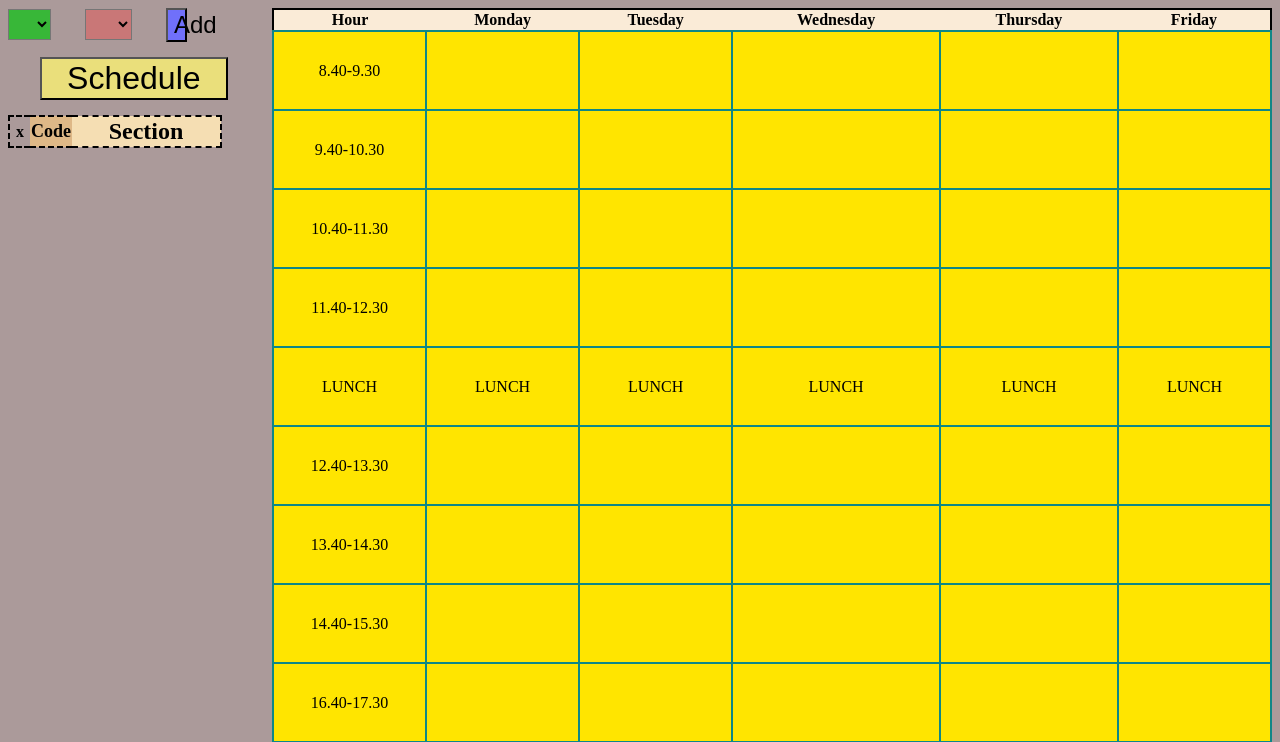
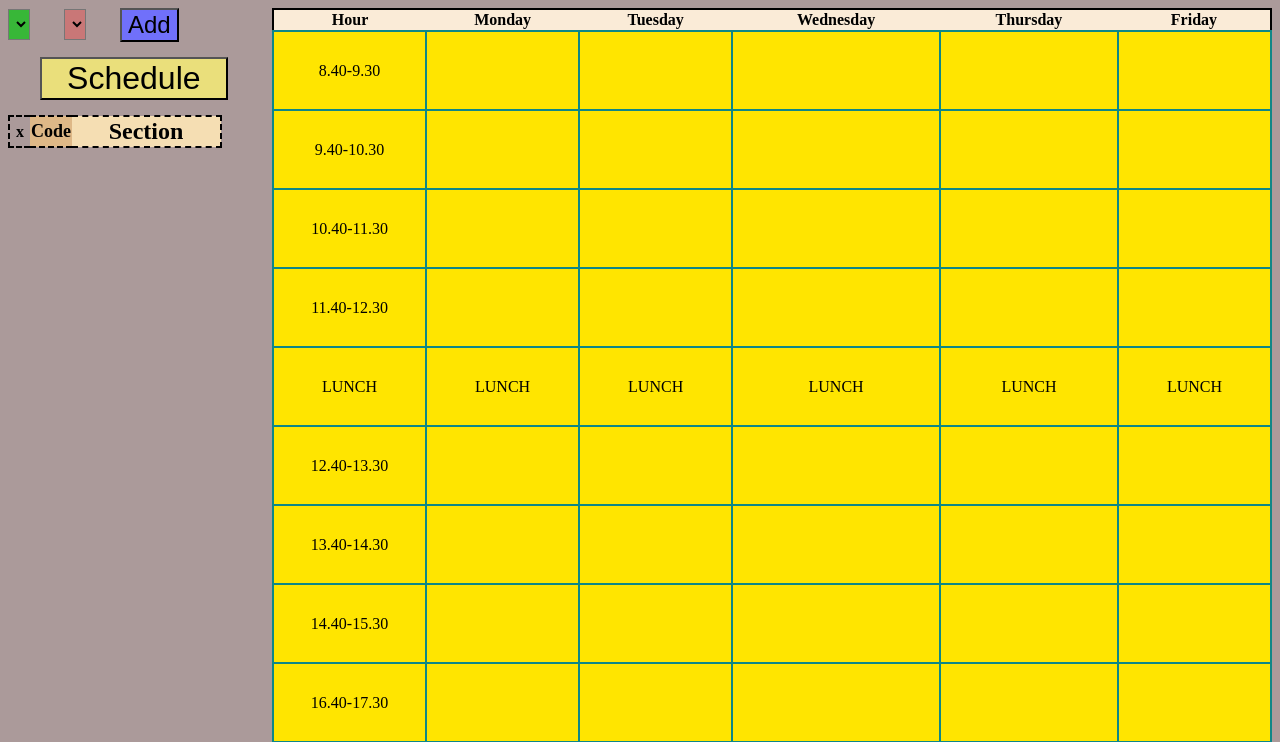
Before and after one commit to ielmas/coursescheduler, a Django app: page / in a window 1280 px wide. Shown: the top 742 px of the page. Run offline with Django 3.2, Linux system fonts and the light colour scheme; lists and menus that the app fills with data are empty.

Commit message:
style change

```diff
--- a/web/static/web/style.css
+++ b/web/static/web/style.css
@@ -46,20 +46,20 @@ body {
 }
 #id_departments {
   background-color: #38b738;
-  width: 20%;
+  /*width: 20%;*/
   margin-right: 30px;
   font-size: x-large;
 }
 #id_courses {
   font-size: x-large;
-  width: 22%;
+  /*width: 22%;*/
   background-color: #c97777;
   margin-right: 30px;
 }
 
 #id_add_button {
   font-size: x-large;
-  width: 10%;
+  /*width: 10%;*/
   background-color: #7070fa;
 }
 
```
